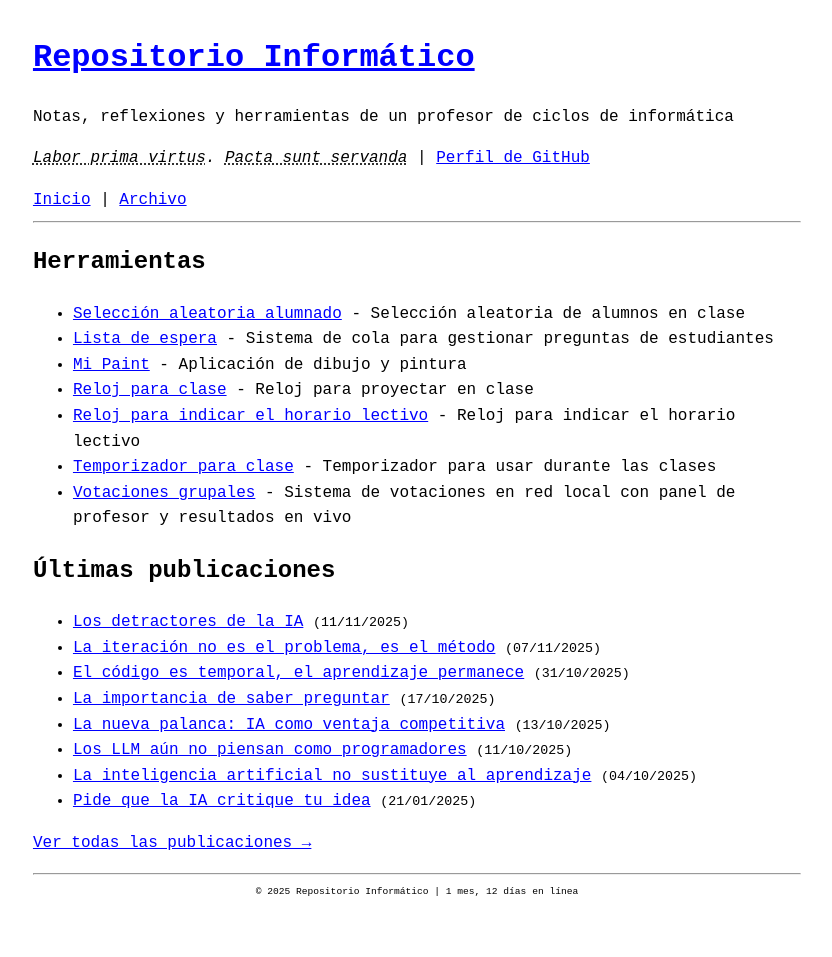
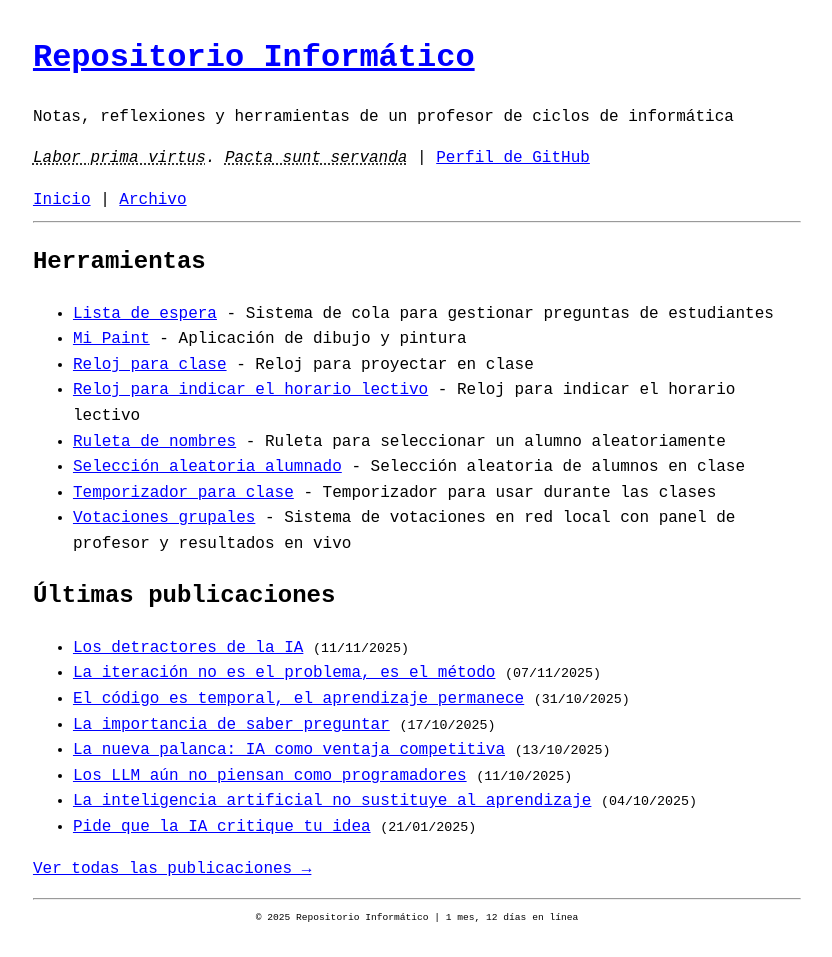
Before and after one commit to repositorioinformatico/repositorioinformatico.github.io, a Jekyll site: the page built from index.html, in a window 1280 px wide. Shown: the whole page, without its empty margins (223-1055 px from the left). Built offline with Jekyll 4.4.1, drawn with Linux system fonts in a browser that asks for light colours; before the commit the page ends 931 px from its top, so only the background shows below that.

Commit message:
Añadir herramienta Ruleta de nombres y reorganizar lista alfabéticamente
🤖 Generated with [Claude Code](https://claude.com/claude-code)

Co-Authored-By: Claude <noreply@anthropic.com>

```diff
--- a/index.html
+++ b/index.html
@@ -6,11 +6,12 @@ title: Inicio
 <h2>Herramientas</h2>
 
 <ul>
-    <li><a href="https://github.com/repositorioinformatico/class-layout-randomizer">Selección aleatoria alumnado</a> - Selección aleatoria de alumnos en clase</li>
     <li><a href="https://github.com/repositorioinformatico/lista-espera">Lista de espera</a> - Sistema de cola para gestionar preguntas de estudiantes</li>
     <li><a href="https://repositorioinformatico.github.io/mi-paint/">Mi Paint</a> - Aplicación de dibujo y pintura</li>
     <li><a href="https://repositorioinformatico.github.io/reloj-clase/">Reloj para clase</a> - Reloj para proyectar en clase</li>
     <li><a href="https://repositorioinformatico.github.io/reloj-lectivo/">Reloj para indicar el horario lectivo</a> - Reloj para indicar el horario lectivo</li>
+    <li><a href="https://repositorioinformatico.github.io/ruleta-de-los-nombres/">Ruleta de nombres</a> - Ruleta para seleccionar un alumno aleatoriamente</li>
+    <li><a href="https://github.com/repositorioinformatico/class-layout-randomizer">Selección aleatoria alumnado</a> - Selección aleatoria de alumnos en clase</li>
     <li><a href="https://repositorioinformatico.github.io/temporizador/">Temporizador para clase</a> - Temporizador para usar durante las clases</li>
     <li><a href="https://github.com/repositorioinformatico/votaciones-grupales">Votaciones grupales</a> - Sistema de votaciones en red local con panel de profesor y resultados en vivo</li>
 </ul>
```
